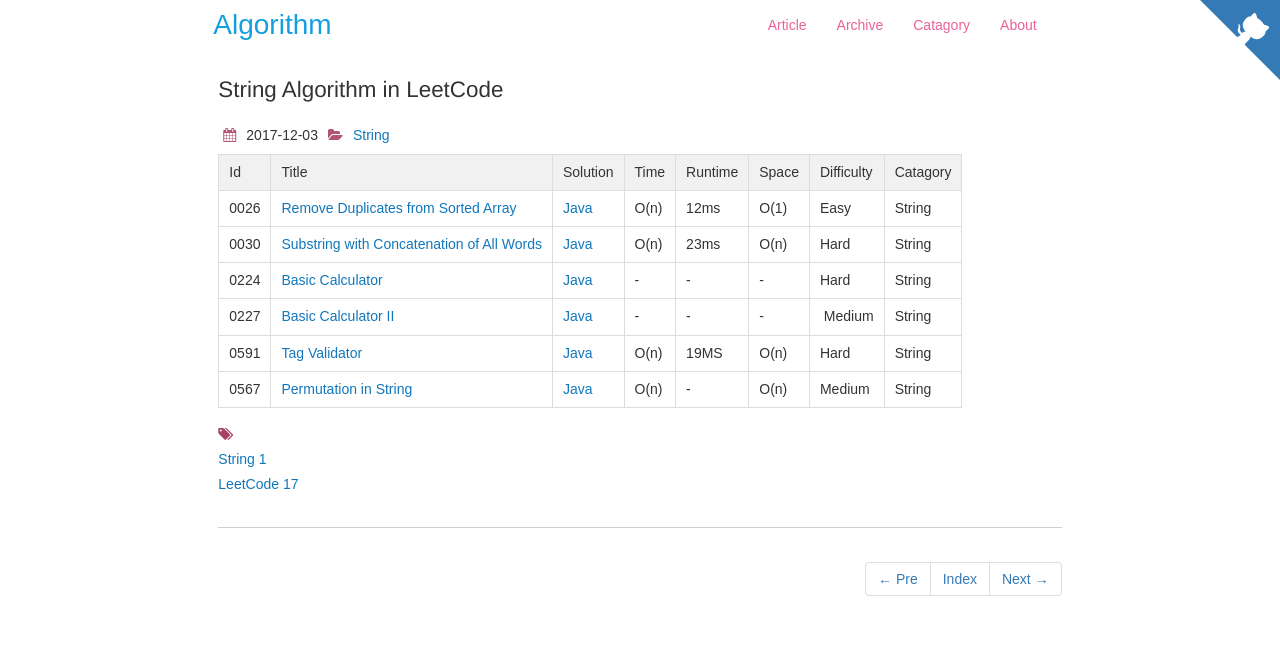
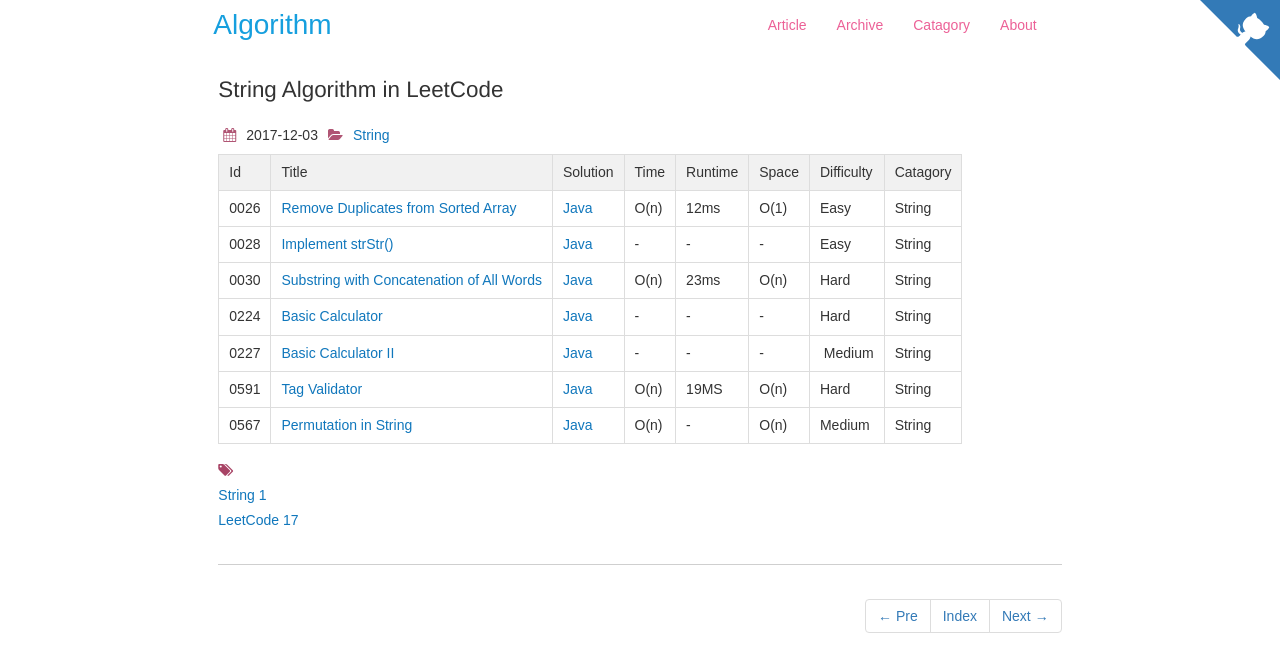
Before and after one commit to dunso/algorithm, a Jekyll site: the page built from docs/_posts/2017-12-03-String.md, in a window 1280 px wide. Shown: the top 672 px of the page. Built offline with Jekyll 4.4.1, drawn with Linux system fonts in a browser that asks for light colours; nearby versions of some CDN libraries.

Commit message:
Update 2017-12-03-String.md

```diff
--- a/docs/_posts/2017-12-03-String.md
+++ b/docs/_posts/2017-12-03-String.md
@@ -13,6 +13,7 @@
 |Id  | Title  | Solution   | Time | Runtime |  Space | Difficulty  | Catagory|
  ------------ | ------------ | ------------ | ------------ | ------------ | ------------ | ------------ | ------------
 |0026|[Remove Duplicates from Sorted Array](https://leetcode.com/problems/remove-duplicates-from-sorted-array/) | [Java](https://e.srl/leetcode-26/)  | O(n) |12ms| O(1)  |  Easy |String|
+|0028|[Implement strStr()](https://leetcode.com/problems/implement-strstr) | [Java](https://e.srl/leetcode-28/)  | -|-|-|  Easy |String|
 |0030|[Substring with Concatenation of All Words](https://leetcode.com/problems/substring-with-concatenation-of-all-words) | [Java](https://e.srl/leetcode-30/)  | O(n) |23ms| O(n)  |  Hard |String|
 |0224|[Basic Calculator](https://leetcode.com/problems/basic-calculator/) | [Java](https://e.srl/leetcode-224/)  |-|-|-|  Hard |String|
 |0227|[Basic Calculator II](https://leetcode.com/problems/basic-calculator-ii/)  | [Java](https://e.srl/leetcode-227/)  |-|-|-|  Medium |String|
```
